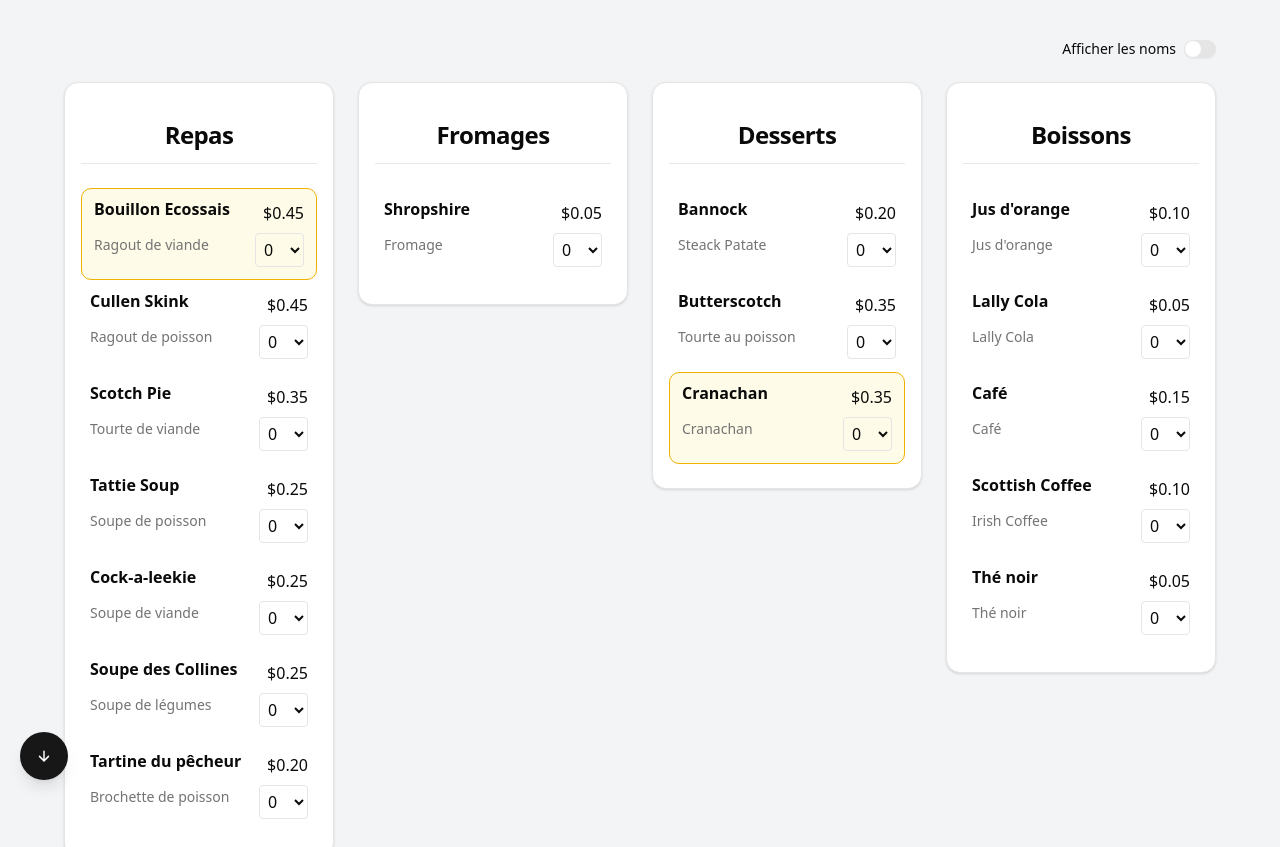
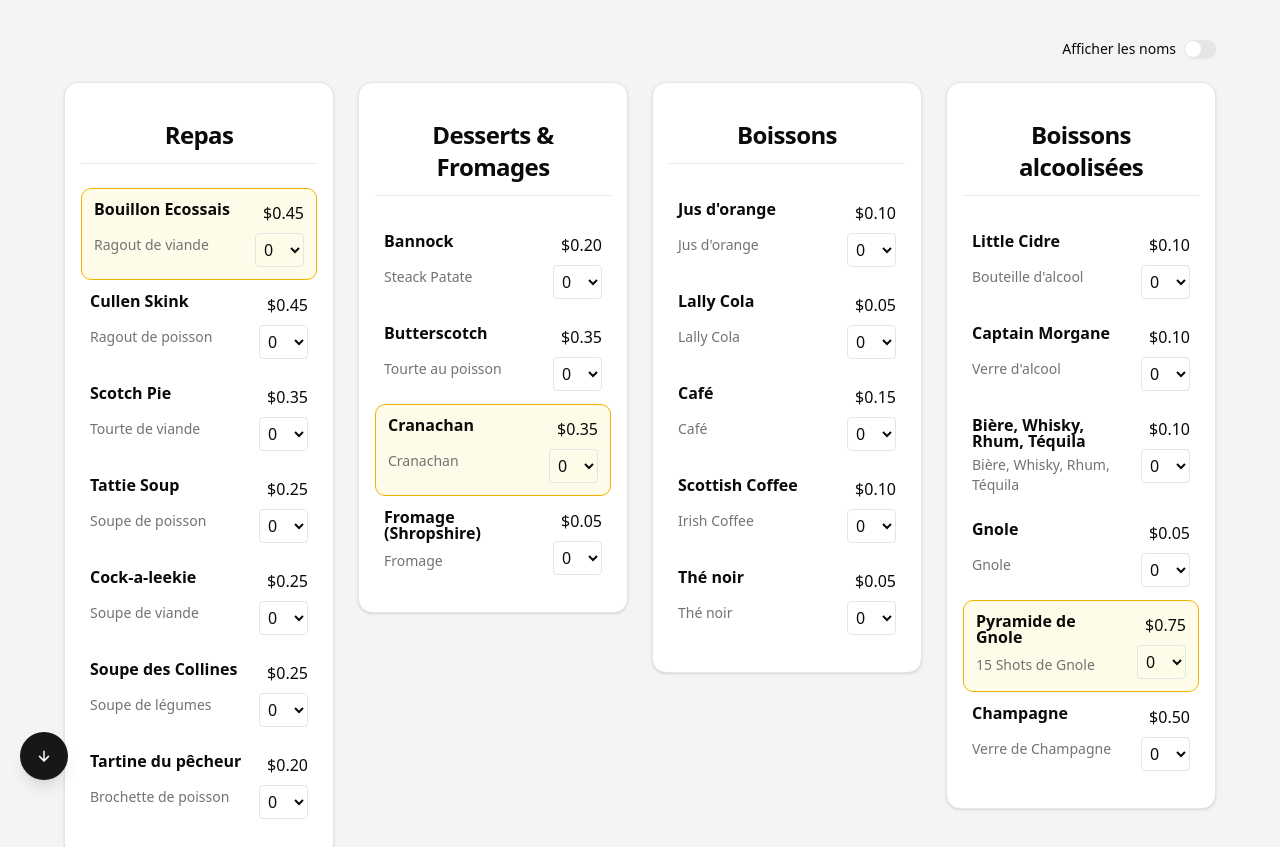
Before and after one commit to dantin-durand/L-Orcanie, a React (Vite) app: page / in a window 1280 px wide. Shown: the top 847 px of the page. Built offline with nearby package versions, Linux system fonts and the light colour scheme.

Commit message:
Fusion des sections "Desserts" et "Fromages" dans le menu, ajout du fromage Shropshire et ajustement de la grille dans la page du menu.

```diff
--- a/src/features/menu/data/menu.ts
+++ b/src/features/menu/data/menu.ts
@@ -54,18 +54,7 @@ export const menu = [
     ],
   },
   {
-    title: "Fromages",
-    dishes: [
-      {
-        label: "Shropshire",
-        realName: "Fromage",
-        description: "",
-        price: 0.05,
-      },
-    ],
-  },
-  {
-    title: "Desserts",
+    title: "Desserts & Fromages",
     dishes: [
       {
         label: "Bannock",
@@ -85,6 +74,12 @@ export const menu = [
         description: "",
         price: 0.35,
         pinned: true,
+      },
+      {
+        label: "Fromage (Shropshire)",
+        realName: "Fromage",
+        description: "",
+        price: 0.05,
       },
     ],
   },
--- a/src/features/menu/menu.page.tsx
+++ b/src/features/menu/menu.page.tsx
@@ -68,7 +68,7 @@ export default function MenuPage() {
             Réinitialiser les quantités
           </Button>
         )}
-        <div className="w-full grid md:grid-cols-2 lg:grid-cols-3 xl:grid-cols-4 gap-6">
+        <div className="w-full grid md:grid-cols-2 xl:grid-cols-4 gap-6">
           {menu.map((item: MenuItem, itemIndex: number) => (
             <Card key={itemIndex} className="mb-4 gap-0 px-4 self-start">
               <div className="sticky top-0 bg-white z-10 px-2 py-3 border-b border-gray-200 mb-6">
@@ -126,7 +126,7 @@ export default function MenuPage() {
           ))}
 
           {selectedItems.length > 0 && (
-            <Card className="mt-4 md:mt-0">
+            <Card className="mt-4 md:mt-0 col-span-1 md:col-span-2 xl:col-span-4">
               <CardHeader>
                 <CardTitle>Détails</CardTitle>
                 <div className="mt-2 text-sm text-gray-700">
```
